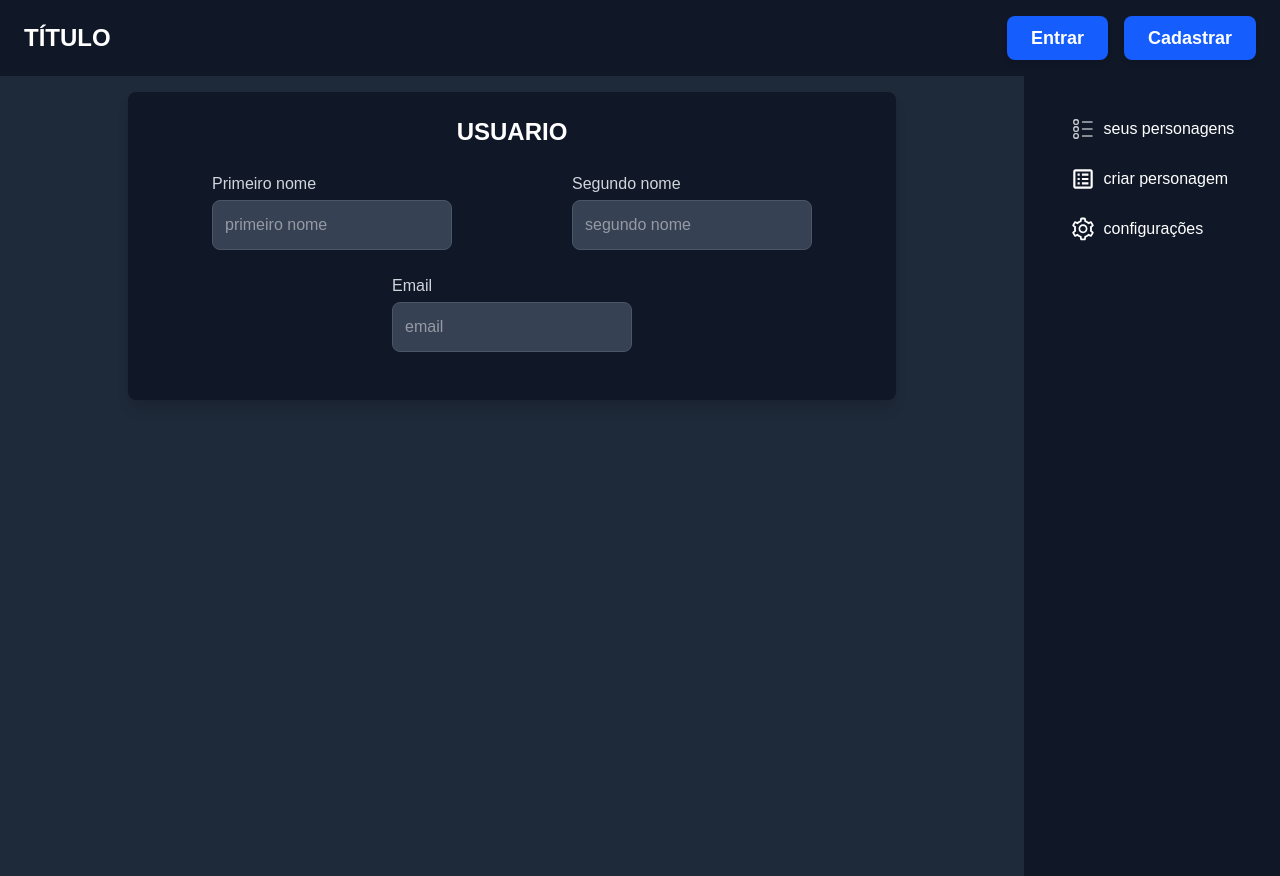
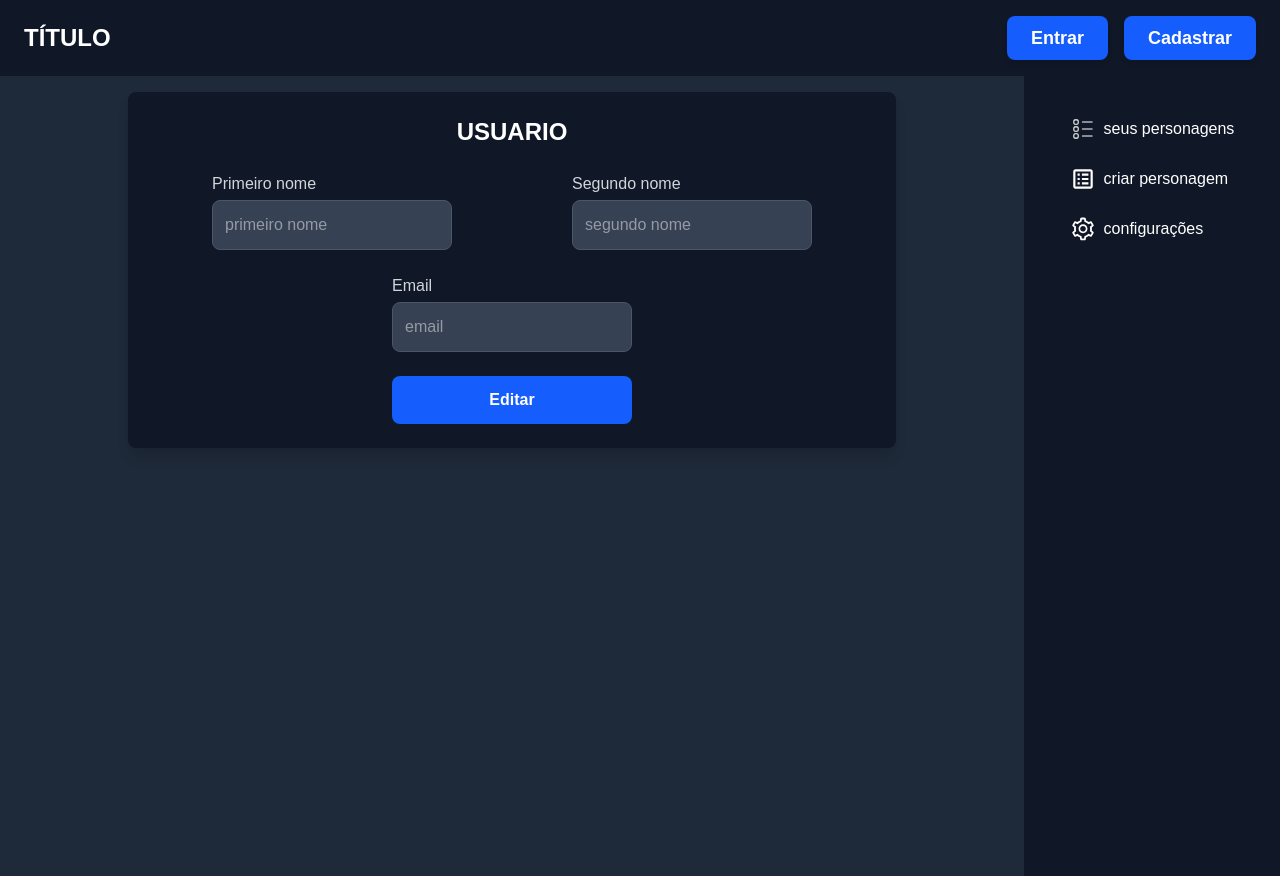
Before and after one commit to Gustavo-Vinicius-Santana/rpg-universal-system, a Next.js app: page /user/configuration in a window 1280 px wide. Built offline with nearby package versions, Linux system fonts and the light colour scheme.

Commit message:
[feature - ui/logic - complet] (config usuario) Integrando dados do usuario e edição com a pagina de configuração do usuario

```diff
--- a/src/api/services/userService.ts
+++ b/src/api/services/userService.ts
@@ -8,7 +8,7 @@ export const userGet = async (token: interfaceToken) => {
             method: "GET",
             headers: {
                 "Content-Type": "application/json",
-                "Authorization": `Bearer ${token}`,
+                "Authorization": `Bearer ${token.token}`,
             },
         });
         const data = await response.json();
--- a/src/app/(pages)/user/configuration/page.tsx
+++ b/src/app/(pages)/user/configuration/page.tsx
@@ -1,6 +1,13 @@
 "use client";
 
+import { useState, useEffect } from "react";
+
 import InputText from "@/components/inputs/inputText";
+import ButtonForm from "@/components/buttons/buttonForm";
+
+import useAuthStore from "@/store/useAuthStore";
+import useUser from "@/api/hooks/useUser";
+import { interfaceToken, interfaceEditUser } from "@/interfaces/apiRequest/userInterfaces";
 
 import { useForm, SubmitHandler } from "react-hook-form";
 
@@ -11,15 +18,54 @@ type Inputs = {
 }
 
 export default function Page() {
-    const { register, handleSubmit, formState: { errors } } = useForm<Inputs>()
+    const tokenState = useAuthStore((state) => state.tokenState);
+    const { getuser, editUser, isLoading} = useUser();
 
-    const onSubmit: SubmitHandler<Inputs> = (data) => {
+    const { register, handleSubmit, setValue, formState: { errors },  } = useForm<Inputs>({
+        defaultValues: {
+            firstName: "",
+            secondName: "",
+            email: "",
+        }
+    });
+
+    const [ userData, setUserData] = useState<any>(null);
+
+    useEffect(() => {
+        if (!tokenState) return;
+
+        const fetchUserData = async () => {
+            try {
+                const dataToken: interfaceToken = { token: tokenState };
+                const response = await getuser(dataToken);
+                setUserData(response.user);
+                setValue("firstName", response.user.first_name);
+                setValue("secondName", response.user.last_name);
+                setValue("email", response.user.email);
+            } catch (error) {
+                console.error('Error fetching user data:', error);
+            }
+        }
+
+        fetchUserData();
+    }, [tokenState]);
+
+    const onSubmit: SubmitHandler<Inputs> = async (data) => {
         console.log(data)
+
+        const editedUser: interfaceEditUser = { token: tokenState, first_name: data.firstName, last_name: data.secondName };
+        try {
+            const response = await editUser(editedUser);
+            console.log(response);
+        } catch (error) {
+            console.error('Error fetching user data:', error);
+        }
     }
 
     return (
         <div className="flex justify-center">
-            <div className="w-full max-w-3xl bg-gray-900 p-6 rounded-lg shadow-lg">
+            <form className="w-full max-w-3xl bg-gray-900 p-6 rounded-lg shadow-lg"
+            onSubmit={handleSubmit(onSubmit)}>
                 <h1 className="text-2xl font-semibold text-white text-center mb-6">USUARIO</h1>
 
                 <div className="flex flex-row justify-around w-full">
@@ -41,7 +87,13 @@ export default function Page() {
                     </div>
                 </div>
 
-            </div>
+                <div className="flex justify-center">
+                    <div className="w-1/3">
+                        <ButtonForm label="Editar" />
+                    </div>
+                </div>
+                {isLoading && <p>Carregando...</p>}
+            </form>
         </div>
     );
 
--- a/src/components/inputs/inputText.tsx
+++ b/src/components/inputs/inputText.tsx
@@ -8,10 +8,9 @@ type Interface = {
     register: UseFormRegister<any>,
     name: string,
     error?: any,
-    value?: string
 }
 
-export default function InputText({label, placeholder, register, name, error, value}: Interface) {
+export default function InputText({label, placeholder, register, name, error}: Interface) {
     return(
         <>
             <label htmlFor="text" className="block text-gray-300 mb-1">
@@ -20,7 +19,6 @@ export default function InputText({label, placeholder, register, name, error, va
             <input
                 type="text"
                 id="text"
-                value={value}
                 className="w-full p-3 border border-gray-600 rounded-lg bg-gray-700 text-gray-100 focus:ring-2 focus:ring-blue-500 focus:outline-none"
                 placeholder={placeholder}
                 {...register(name, { required: true })}
--- a/src/interfaces/apiRequest/userInterfaces.ts
+++ b/src/interfaces/apiRequest/userInterfaces.ts
@@ -3,7 +3,7 @@ export interface interfaceToken {
 }
 
 export interface interfaceEditUser {
-    token: string
+    token: string | null
     first_name: string
     last_name: string
 }
```
